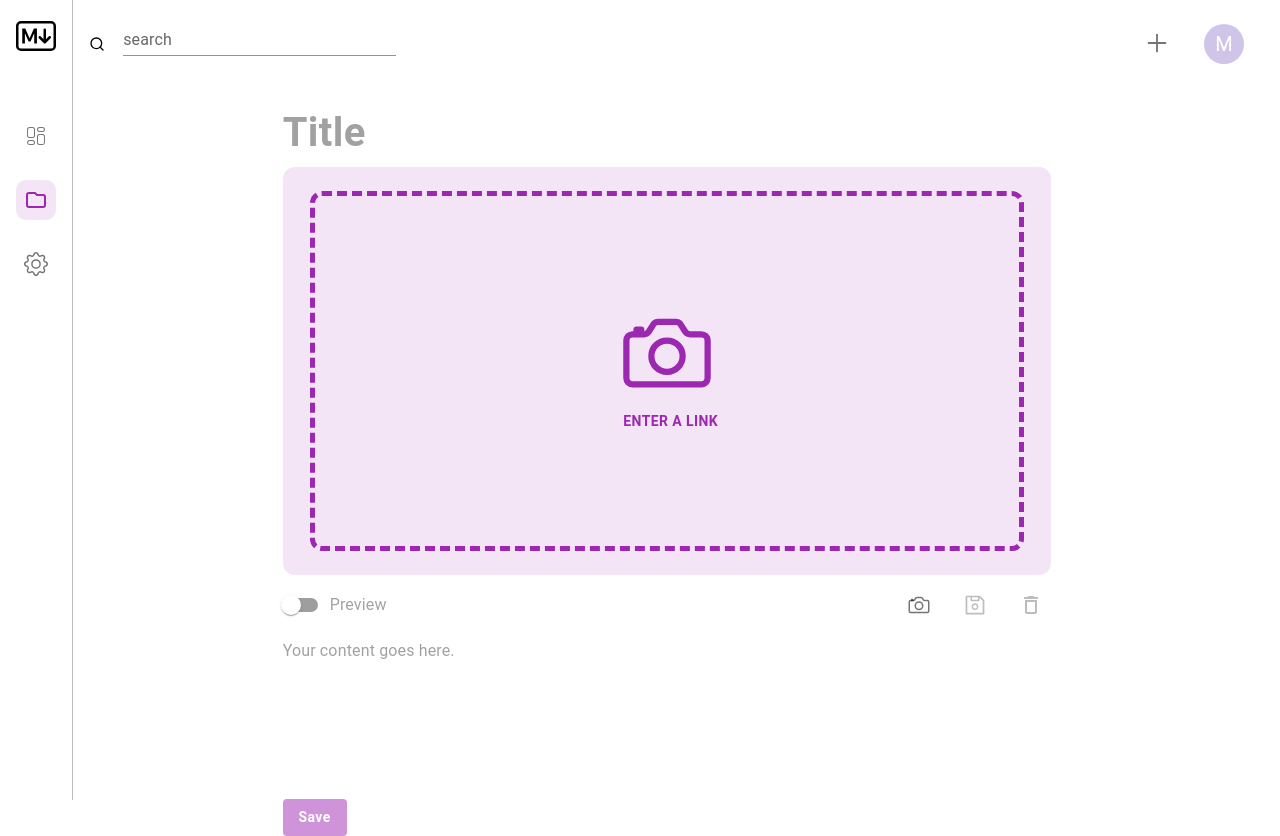
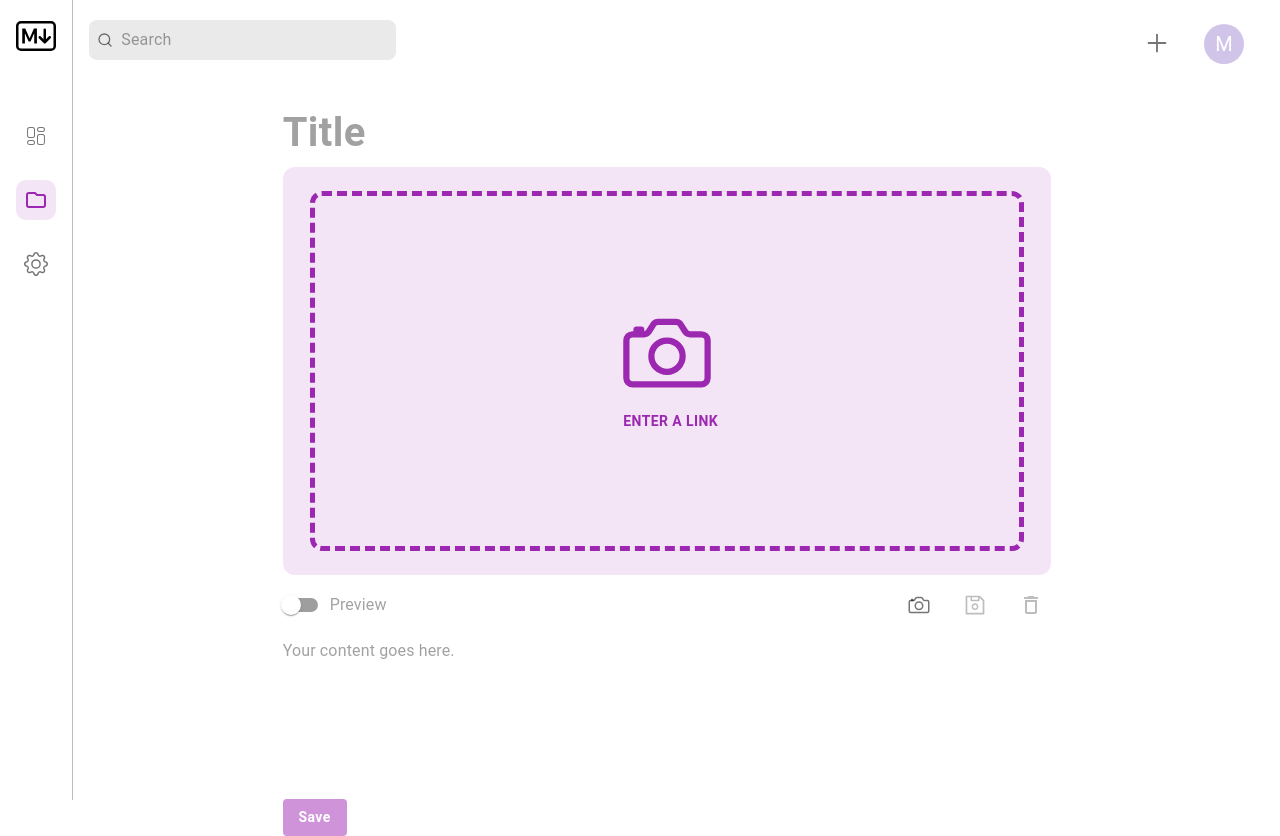
Before and after one commit to programmergeek/md-editor, a Next.js app: page /posts/new in a window 1280 px wide. Built offline with nearby package versions, Linux system fonts and the light colour scheme.

Commit message:
style: replace search text fields with unstyled text input component and make it grey and rounded with a start icon

```diff
--- a/Components/UtilityBar/UtilityBar.tsx
+++ b/Components/UtilityBar/UtilityBar.tsx
@@ -3,6 +3,8 @@ import {
   Box,
   Grid,
   IconButton,
+  InputAdornment,
+  InputBase,
   ListItemIcon,
   Menu,
   MenuItem,
@@ -59,7 +61,7 @@ export const UtilityBar: React.FC = () => {
                 display: "flex",
                 alignItems: "flex-end",
                 gap: 2,
-                marginTop: 1,
+                marginTop: 2.5,
                 marginLeft: {
                   xs: 1,
                   sm: 4,
@@ -67,14 +69,22 @@ export const UtilityBar: React.FC = () => {
                 width: "100%",
               }}
             >
-              <Box sx={{ width: 20 }}>
-                <FiSearch />
-              </Box>
-              <TextField
+              <InputBase
                 id="standard-basic"
-                label="search"
-                variant="standard"
+                placeholder="Search"
                 fullWidth
+                startAdornment={
+                  <InputAdornment position="start">
+                    <FiSearch />
+                  </InputAdornment>
+                }
+                sx={{
+                  backgroundColor: "#eaeaea",
+                  borderRadius: 2,
+                  paddingTop: 0.5,
+                  paddingBottom: 0.5,
+                  paddingLeft: 1,
+                }}
               />
             </Box>
           </Grid>
```
